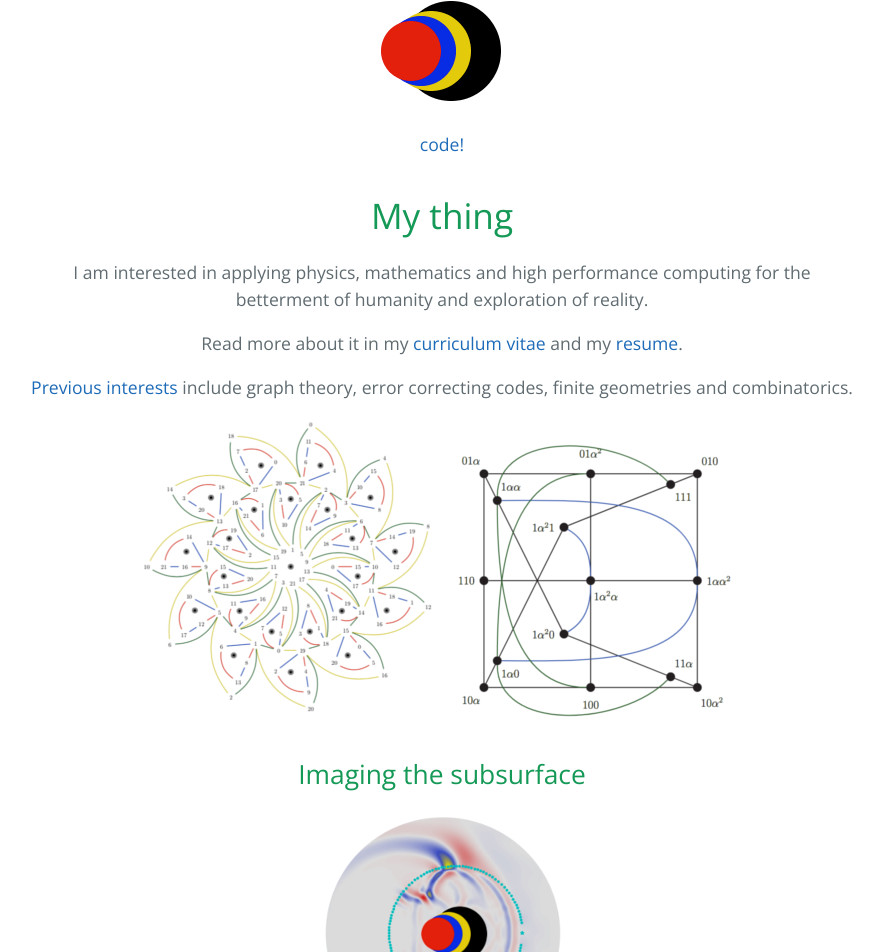
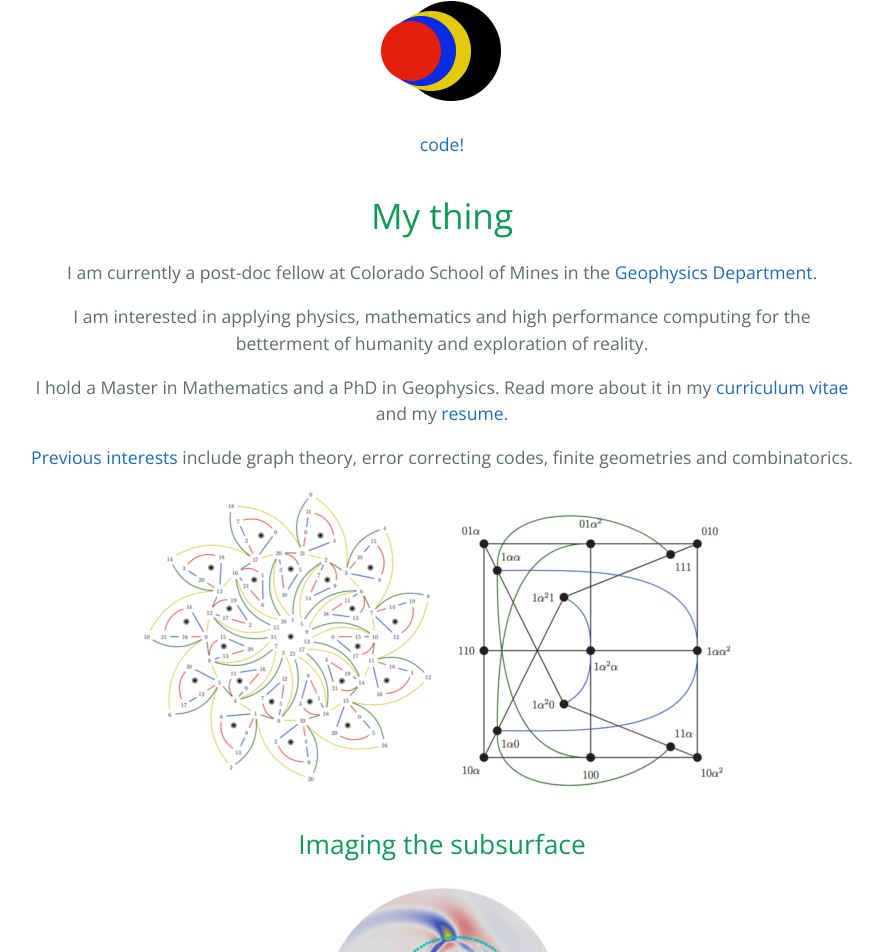
Before and after one commit to diegozain/diegozain.github.io, a Jekyll site: the page built from index.md, in a window 1280 px wide and 1400 px high, scrolled down 414 px. Shown: the top 952 px of the window, without its empty margins (198-1081 px from the left). Built offline with Jekyll 4.4.1, drawn with Linux system fonts in a browser that asks for light colours.

Commit message:
nicer pitch

```diff
--- a/index.md
+++ b/index.md
@@ -8,9 +8,11 @@ layout: default
 
 # My thing
 
+I am currently a post-doc fellow at Colorado School of Mines in the [Geophysics Department](https://cwp.mines.edu/faculty/).
+
 I am interested in applying physics, mathematics and high performance computing for the betterment of humanity and exploration of reality.
 
-Read more about it in my [curriculum vitae](./diego-cv.pdf) and my [resume](./resume.pdf).
+I hold a Master in Mathematics and a PhD in Geophysics. Read more about it in my [curriculum vitae](./diego-cv.pdf) and my [resume](./resume.pdf).
 
 [Previous interests](https://digitalcommons.mtu.edu/cgi/viewcontent.cgi?article=1806&context=etds) include graph theory, error correcting codes, finite geometries and combinatorics.
 
@@ -20,7 +22,7 @@ Read more about it in my [curriculum vitae](./diego-cv.pdf) and my [resume](./re
 
 [![](images/diegozain-gerjoii-mini.png)](./gerjoii)
 
-__ground penetrating radar and electrical resistivity high resolution joint inversion__ - [code](https://github.com/diegozain/gerjoii), [webpage](./gerjoii)
+My PhD was about __ground penetrating radar and electrical resistivity high resolution joint inversion__ - [code](https://github.com/diegozain/gerjoii), [webpage](./gerjoii)
 
 High-resolution non-invasive electrical methods for imaging the shallow subsurface are beneficial for Humanity. They shed light on subsurface energy resources (i.e. oil, gas, geothermal), monitor CO2 sequestration sites and understand ground-water flow.
 
```
